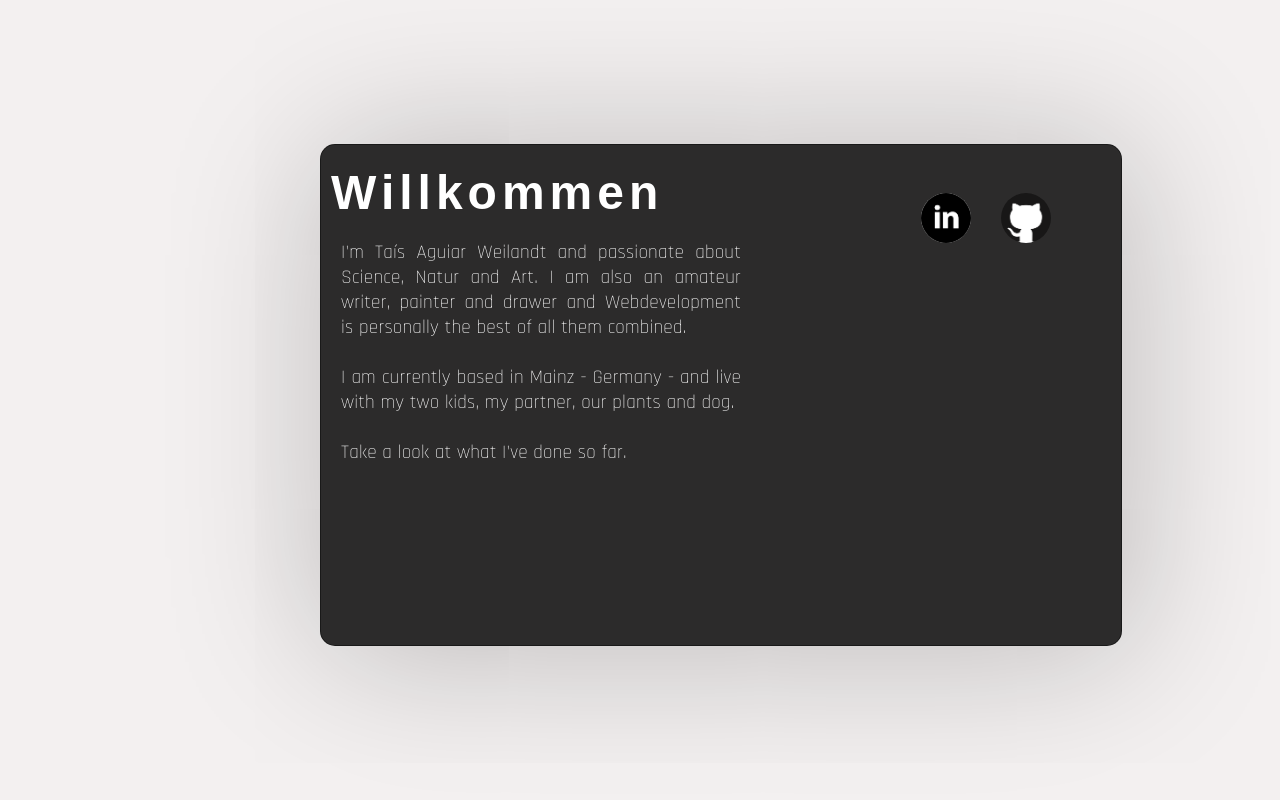
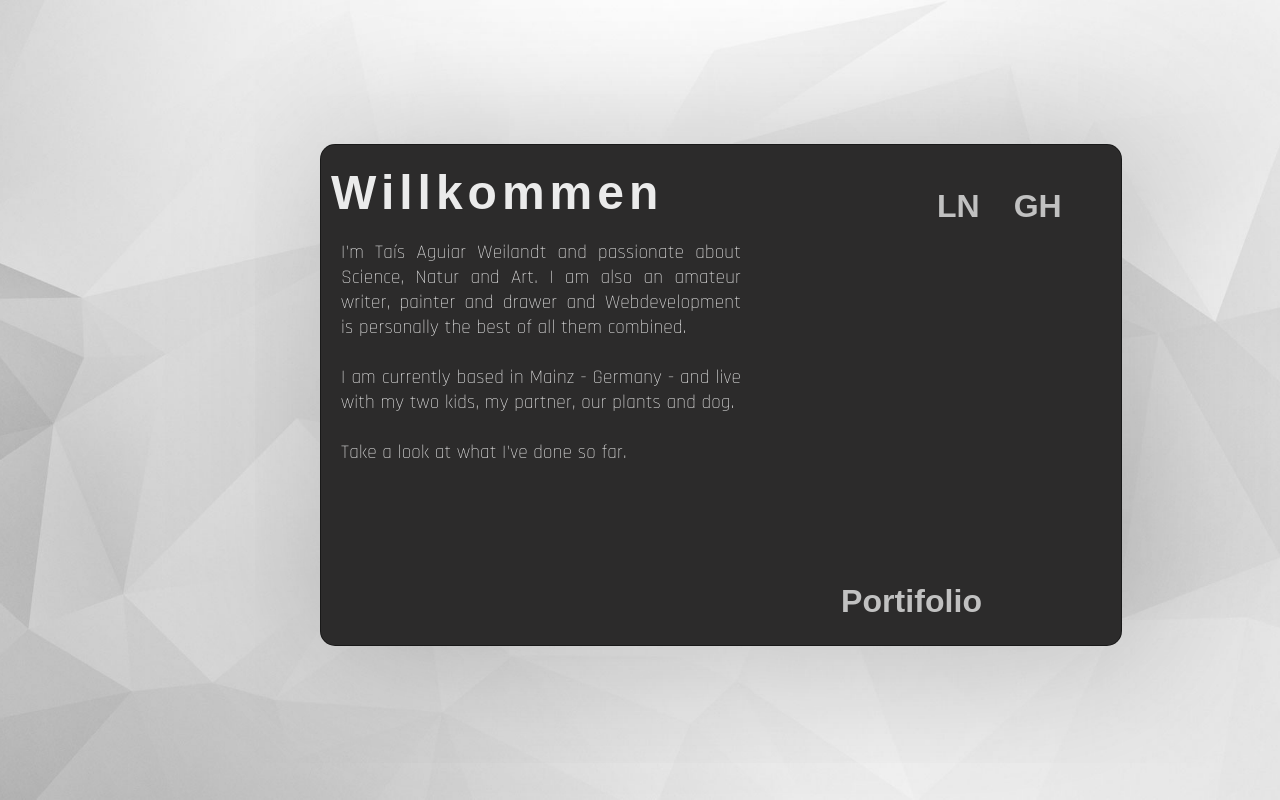
Before and after one commit to tweilandt/portifolio, a plain HTML site: page index.html in a window 1280 px wide. Drawn offline with Linux system fonts and the light colour scheme; a web font is replaced by a local one.

Commit message:
ajustando estilo

```diff
--- a/index.html
+++ b/index.html
@@ -10,12 +10,11 @@
 </head>
 <body>
     <div id="container">
+        <section>
             <h1>Willkommen</h1>
-        <section id="linkedin">
-                <a href="https://www.linkedin.com/in/ta%C3%ADs-aguiar-weilandt/"><img src="images/logo-linkedin.png" alt="Logo-LinkedIn"></a>
-        </section>
-        <section id="github">
-                <a href="https://github.com/tweilandt"><img src="images/logo-github.png" alt="Logo-Github"></a>
+            <section id="social-media">
+                    <a href="https://www.linkedin.com/in/ta%C3%ADs-aguiar-weilandt/" id="linkedin">LN</a>
+                    <a href="https://github.com/tweilandt">GH</a>
             </section>
             <p>
                 I'm Taís Aguiar Weilandt and passionate about Science, Natur and Art. I am also an amateur writer, painter and drawer and Webdevelopment is personally the best of all them combined.
@@ -26,6 +25,20 @@
             <p>
                 Take a look at what I've done so far.
             </p>
+        </section>
+        <section id="portifolio">
+            <h2>Portifolio</h2>
+            <p>
+                <a href="https://tweilandt.github.io/Kordel-Projekt/" target="_blank">Projekt-Kordel</a>
+            </p>
+
+            <p>
+                <a href="https://tweilandt.github.io/" target="_blank">Projeto Android</a>
+            </p>
+            <p>
+                <a href="https://tweilandt.github.io/soziale-medien/" target="_blank">Projekt Social-Media</a>
+            </p>
+        </section>
     </div>
 </body>
 </html>
--- a/style/style.css
+++ b/style/style.css
@@ -15,7 +15,8 @@
 }
 
 body{
-    background-color: rgb(243, 240, 240);
+    background: rgb(243, 240, 240) url('../images/wallpaper004.jpg') center center no-repeat fixed;
+    background-size: cover;
 }
 div#container{
     position: relative;
@@ -28,7 +29,7 @@ div#container{
     border: 1px solid rgba(0, 0, 0, 0.43);
     border-radius: 15px;
     box-shadow: 5px 5px 160px rgba(0, 0, 0, 0.242);
-    color: white;
+    color: rgb(235, 235, 235);
 }
 
 h1{
@@ -39,29 +40,31 @@ h1{
     letter-spacing: 5px;
 }
 
-section#linkedin{
+section#social-media{
     position: absolute;
-    top: 9.5%;
-    left: 75%;
+    top: 8.5%;
+    left: 77%;
+    word-spacing: 30px;
 }
 
-section#github{
-    position: absolute;
-    left: 85%;
-    top: 9.5%;
-}
-img{
-    width: 50px;
-    border-radius: 50%;
+
+a{
+    color:rgb(193,193,193);
+    text-align: right;
+    text-decoration: none;
+    font-family: var(--font1);
+    font-weight: 900;
+    font-size: 2em;
 }
 
-img:hover{
-    border: 1.5px solid rgb(255, 255, 255);
-    transform: translate(3px, -3px);
-    transition: translate 0.3s border 0.4s;
-
+a:hover{
+   color: white;
+   transition: color 0.2s;
 }
 
+a#linkedin:hover{
+    font-weight: bolder;
+}
 
 p{
     padding-left: 20px;
@@ -74,3 +77,36 @@ p{
     font-size: 1.2em;
     letter-spacing: 0.01em;
 }
+
+section#portifolio{
+    font-family: var(--font2);
+    color:white;
+    font-size: 0.4em;
+    position: absolute;
+    bottom: 5%;
+    left: 65%;
+    text-align: justify;
+    letter-spacing: 0.01em;
+}
+
+
+section#portifolio h2{
+    text-align: justify;
+    font-family: var(--font1);
+    color:rgb(193,193,193);
+    font-size: 5em;
+}
+
+section#portifolio:hover h2{
+    color: white;
+}
+
+section#portifolio p{
+    margin-left: -17px;
+    display: none;
+}
+
+section#portifolio:hover p{
+    margin-left: -17px;
+    display: block;
+}
```
Also changed, not shown: images/logo-github.jpg (deleted), images/logo-linkedin.jpg (deleted), images/wallpaper004.jpg (added). Lines whose indentation alone changed are shown as unchanged.
